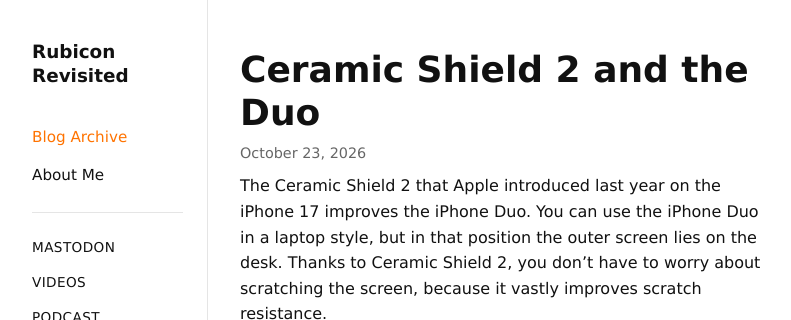
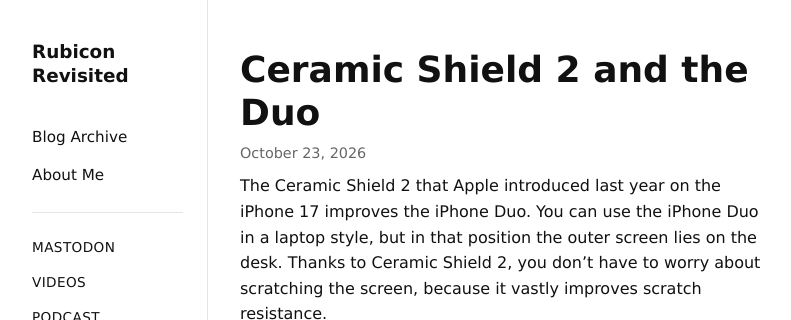
Before and after one commit to StepanJiri/stepankarasek.github.io, a Jekyll site: the page built from _posts/2026-10-23-Ceramic Shield 2 and the Duo.md, in a window 1280 px wide. Shown: the top 320 px of the page, without its empty margins (152-943 px from the left). Built offline with Jekyll 4.4.1, drawn with Linux system fonts in a browser that asks for light colours.

Commit message:
Update default.html

```diff
--- a/_layouts/default.html
+++ b/_layouts/default.html
@@ -39,7 +39,7 @@
 
       <nav class="sidebar-nav">
         <a href="{{ '/blog/' | relative_url }}"
-           class="nav-link {% if page.url contains '/blog' or page.layout == 'post' %}active{% endif %}">Blog Archive</a>
+           class="nav-link {% if page.url == '/blog/' %}active{% endif %}">Blog Archive</a>
 
         <a href="{{ '/about/' | relative_url }}"
            class="nav-link {% if page.url == '/about/' %}active{% endif %}">About Me</a>
```
